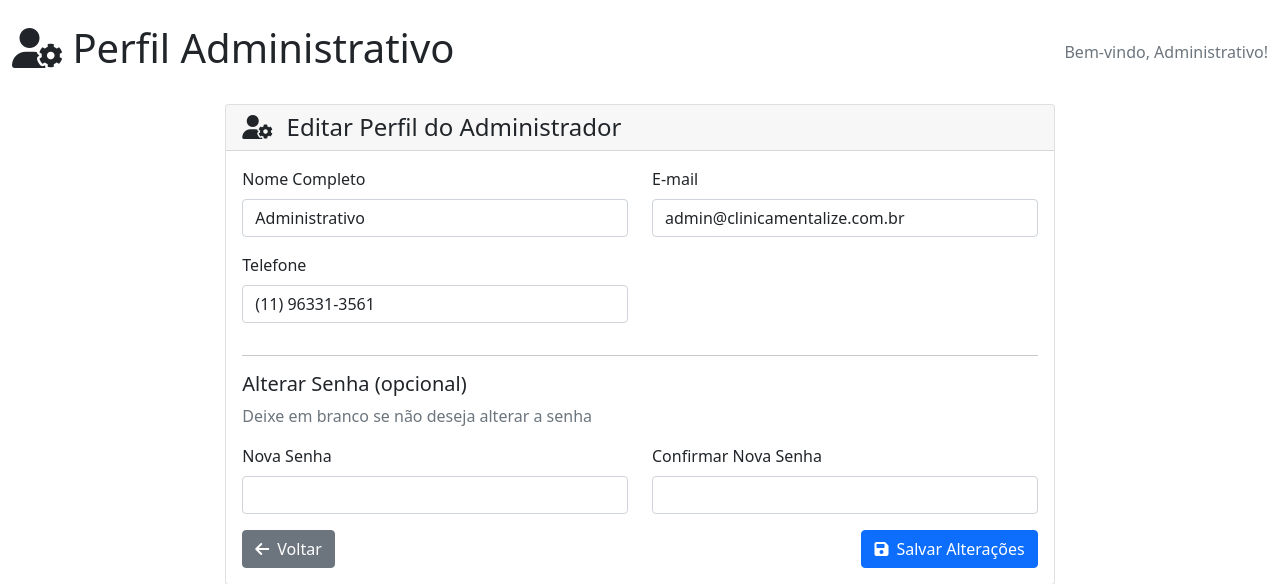
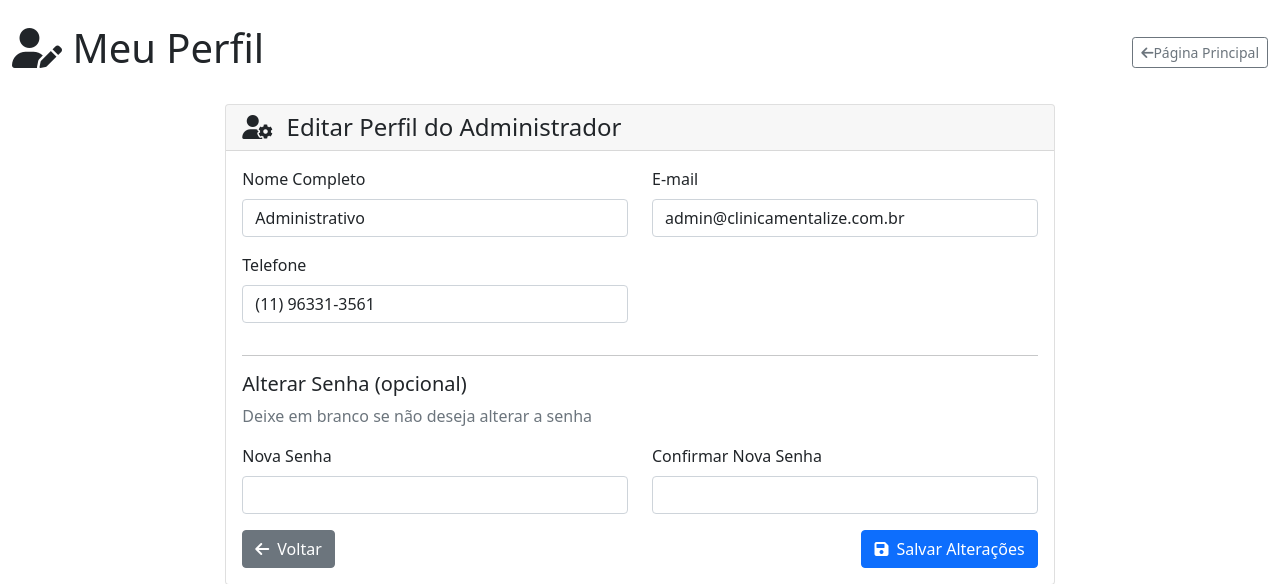
Before and after one commit to natachasiqueira/clinicamentalize, a Flask app: page /admin/perfil in a window 1280 px wide. Shown: the part 56-640 px from the top of the page. Run offline with Flask 3, Linux system fonts and the light colour scheme; a user stored in the database is signed in; some libraries are stand-ins or nearby versions.

Commit message:
Iclusao do botao Pagina Inicial

```diff
--- a/app/templates/admin/agendamentos.html
+++ b/app/templates/admin/agendamentos.html
@@ -8,7 +8,9 @@
         <div class="col-md-12">
             <div class="d-flex justify-content-between align-items-center mb-4">
                 <h1><i class="fas fa-calendar-alt"></i> Agendamentos</h1>
-                <p class="text-muted mb-0">Bem-vindo, {{ current_user.nome_completo }}!</p>
+                <a href="{{ url_for('admin.dashboard') }}" class="btn btn-outline-secondary btn-sm">
+                    <i class="fas fa-arrow-left"></i>Página Principal
+                </a>
             </div>
         </div>
     </div>
--- a/app/templates/admin/cadastrar_psicologo.html
+++ b/app/templates/admin/cadastrar_psicologo.html
@@ -8,7 +8,9 @@
         <div class="col-md-12">
             <div class="d-flex justify-content-between align-items-center mb-4">
                 <h1><i class="fas fa-user-plus"></i> Cadastrar Psicólogo</h1>
-                <p class="text-muted mb-0">Bem-vindo, {{ current_user.nome_completo }}!</p>
+                <a href="{{ url_for('admin.dashboard') }}" class="btn btn-outline-secondary btn-sm">
+                    <i class="fas fa-arrow-left"></i>Página Principal
+                </a>
             </div>
         </div>
     </div>
--- a/app/templates/admin/listar_psicologos.html
+++ b/app/templates/admin/listar_psicologos.html
@@ -8,7 +8,9 @@
         <div class="col-md-12">
             <div class="d-flex justify-content-between align-items-center mb-4">
                 <h1><i class="fas fa-user-md"></i> Listar Psicólogos</h1>
-                <p class="text-muted mb-0">Bem-vindo, {{ current_user.nome_completo }}!</p>
+                <a href="{{ url_for('admin.dashboard') }}" class="btn btn-outline-secondary btn-sm">
+                    <i class="fas fa-arrow-left"></i>Página Principal
+                </a>
             </div>
         </div>
     </div>
--- a/app/templates/admin/perfil.html
+++ b/app/templates/admin/perfil.html
@@ -7,8 +7,10 @@
     <div class="row">
         <div class="col-md-12">
             <div class="d-flex justify-content-between align-items-center mb-4">
-                <h1><i class="fas fa-user-cog"></i> Perfil Administrativo</h1>
-                <p class="text-muted mb-0">Bem-vindo, {{ current_user.nome_completo }}!</p>
+                <h1><i class="fas fa-user-edit"></i> Meu Perfil</h1>
+                <a href="{{ url_for('admin.dashboard') }}" class="btn btn-outline-secondary btn-sm">
+                    <i class="fas fa-arrow-left"></i>Página Principal
+                </a>
             </div>
         </div>
     </div>
```
Also changed, not shown: app/templates/admin/listar_pacientes.html (+3 -35 lines).
